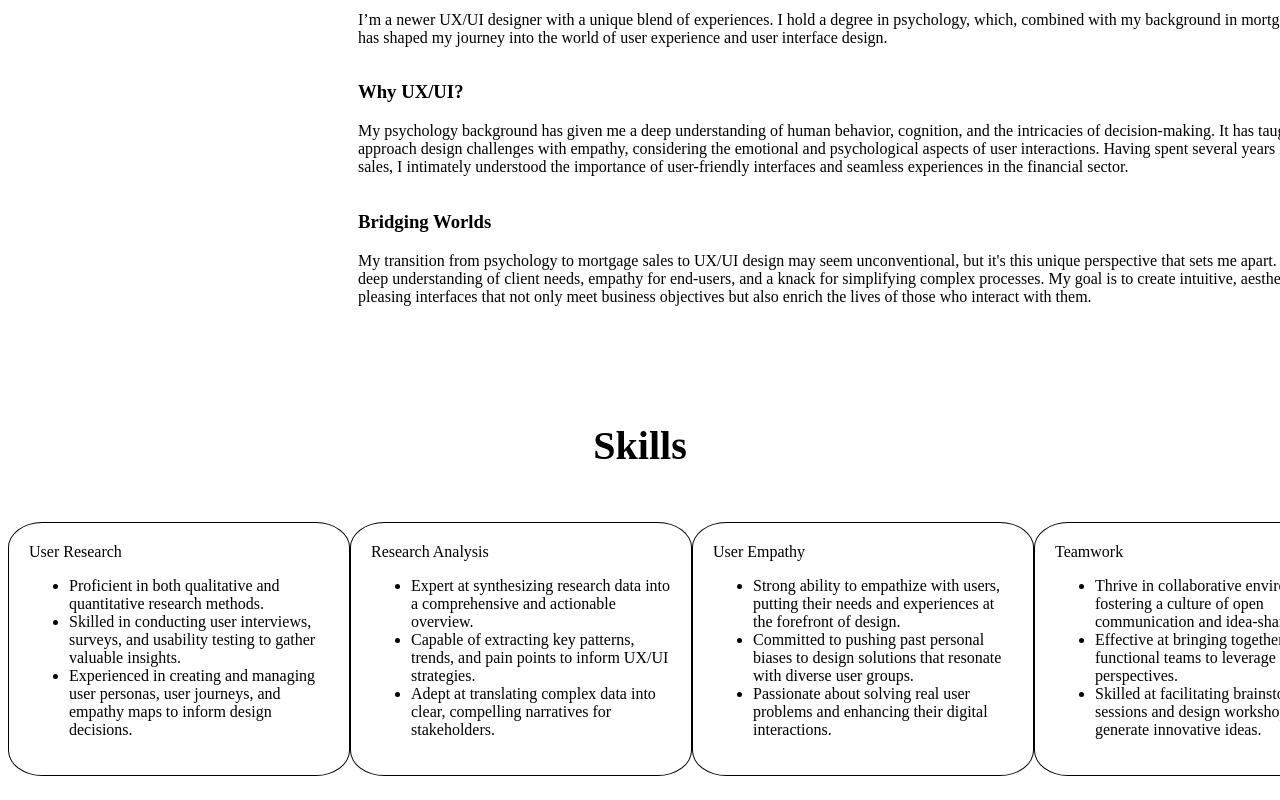
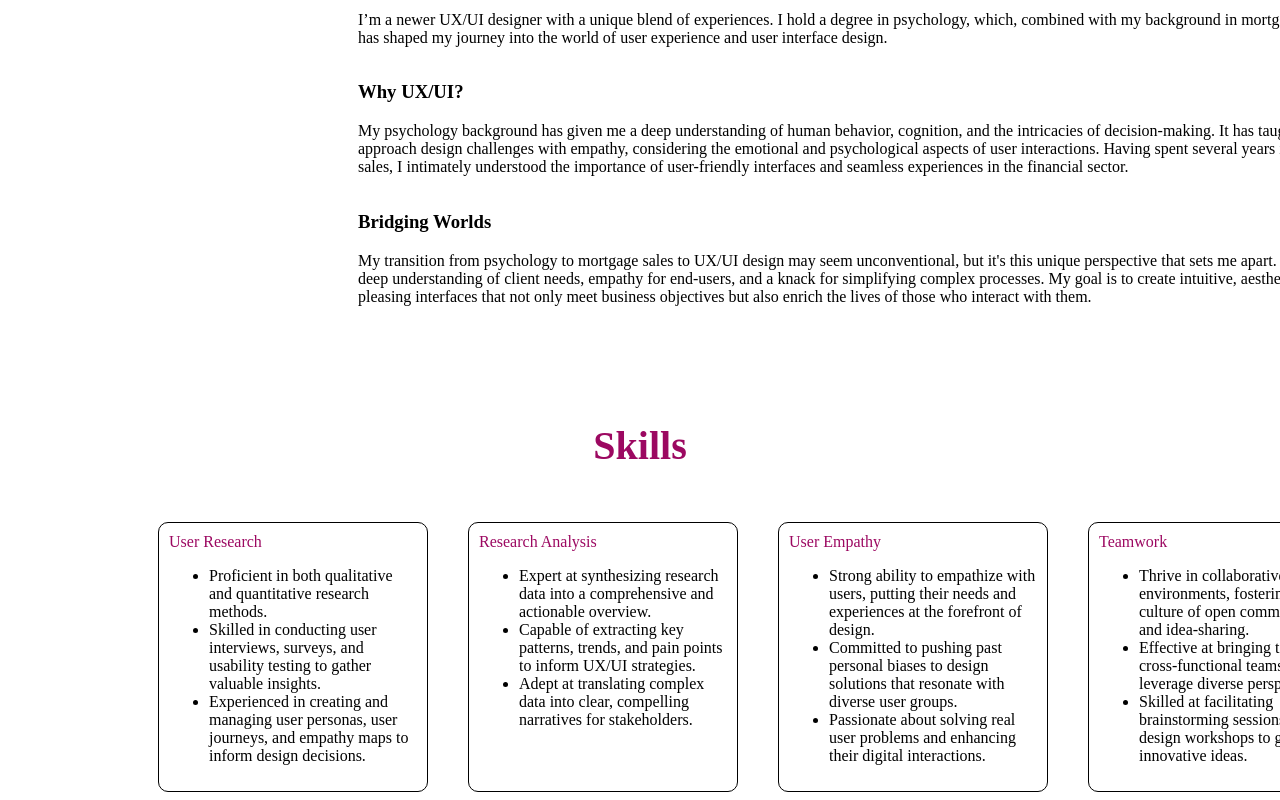
Before and after one commit to Corynnlv/Hw.18, a plain HTML site: page index.html in a window 1280 px wide. Shown: the part 582-1382 px from the top of the page. Drawn offline with Linux system fonts and the light colour scheme.

Commit message:
finishing changes

```diff
--- a/CSS/style.css
+++ b/CSS/style.css
@@ -24,13 +24,20 @@ h4{
     font-size: 40px;
     font-style: bold;
 }
-div[style*="display: grid"] div {
-    border: 1px solid black;
-    border-radius: 10%;
-    padding: 20px;
-    margin: auto;
-    width:300px;
-    height:auto;
+.grid-container{
+    display: grid;
+    grid-template-columns: repeat(4,1fr);
+    grid-gap: 40px;
+    margin-left: 150px;
+    justify-content: center;
+    width: 1200px;
+    height: auto;
+}
+    display:grid;
+    grid-template-columns: repeat(4,1fr);
+    width: 1000px;
+    height: auto;
+
 }
 
 @media (max-width: 600px) {
@@ -41,8 +48,9 @@ div[style*="display: grid"] div {
     }
     img {
         width: 150px;
-        margin: 80px auto 0;
+        margin: 80px auto 0;;
         display: block;
+        float: left;
     }
 
     .flex-container {
@@ -57,7 +65,8 @@ div[style*="display: grid"] div {
     }
 
     .grid-container{
+        display: grid;
         grid-template-columns: 1fr;
-        grid-template-rows: repeat(4, 1fr);
+        justify-items: center;
     }
     }
--- a/index.html
+++ b/index.html
@@ -7,18 +7,18 @@
 <body>
        <nav>
            <div style="display: flex; justify-content: space-between;">
-               <button style="width: 75px; height: 23px; margin-right: 10px;">Home</button>
-               <button style="width: 75px; height: 23px;">Resume</button>
+               <button style="width: 75px; height: 23px; margin-right: 10px; border-radius: 20%; background-color: #680541; color: #E7DBCB;">Home</button>
+               <button style="width: 75px; height: 23px; border-radius: 20%; background-color: #680541; color: #E7DBCB;">Resume</button>
            </div>
        </nav>
    <section>
          <img src="images/HEADSHOT.jpg">
     <div class="flex-container">
         <div>
-            <h1 style="font-size: 40px;">Hi, I'm Cory </h1>
+            <h1 style="font-size: 40px; color: #9C0861;">Hi, I'm Cory </h1>
         </div>
         <div>
-             <h2>Colorado Local, Avid Skier, Daschund Owner</h2>
+             <h2 style="color: #680541;">Colorado Local, Avid Skier, Daschund Owner</h2>
         </div>
         <div>
             <h3>About Me</h3>
@@ -36,36 +36,36 @@
     </section>
     </section>
         </section>
-    <h4>Skills</h4>
-        <div class="grid-container" style= "display: grid; grid-template-columns: repeat(4, 1fr); grid-template-rows;">
-            <div>User Research
+    <h4 style="color: #9C0861;">Skills</h4>
+        <div class="grid-container">
+            <div style="border: 1px solid black; border-radius: 10px; padding: 10px;"><span style="color: #9C0861;">User Research</span>
                 <ul>
                     <li>Proficient in both qualitative and quantitative research methods.</li>
                     <li>Skilled in conducting user interviews, surveys, and usability testing to gather valuable insights.</li>
                     <li>Experienced in creating and managing user personas, user journeys, and empathy maps to inform design decisions.</li>
                 </ul>
             </div>
-            <div>Research Analysis
+            <div style="border: 1px solid black; border-radius: 10px; padding: 10px;"><span style="color: #9C0861;">Research Analysis</span>
                 <ul>
                     <li>Expert at synthesizing research data into a comprehensive and actionable overview.</li>
                     <li>Capable of extracting key patterns, trends, and pain points to inform UX/UI strategies.</li>
                     <li>Adept at translating complex data into clear, compelling narratives for stakeholders.</li>
                 </ul>
             </div>
-            <div>User Empathy
+            <div style="border: 1px solid black; border-radius: 10px; padding: 10px;"><span style="color: #9C0861;">User Empathy</span>
                 <ul>
                     <li>Strong ability to empathize with users, putting their needs and experiences at the forefront of design.</li>
                     <li>Committed to pushing past personal biases to design solutions that resonate with diverse user groups.</li>
                     <li>Passionate about solving real user problems and enhancing their digital interactions.</li>
                 </ul>
             </div>
-            <div>Teamwork
+            <div style="border: 1px solid black; border-radius: 10px; padding: 10px;"><span style="color: #9C0861;">Teamwork</span>
                 <ul>
                     <li>Thrive in collaborative environments, fostering a culture of open communication and idea-sharing.</li>
                     <li>Effective at bringing together cross-functional teams to leverage diverse perspectives.</li>
                     <li>Skilled at facilitating brainstorming sessions and design workshops to generate innovative ideas.</li>
                 </ul>
             </div>
-            </div>
         </div>
         </div>
+        </div>
```
